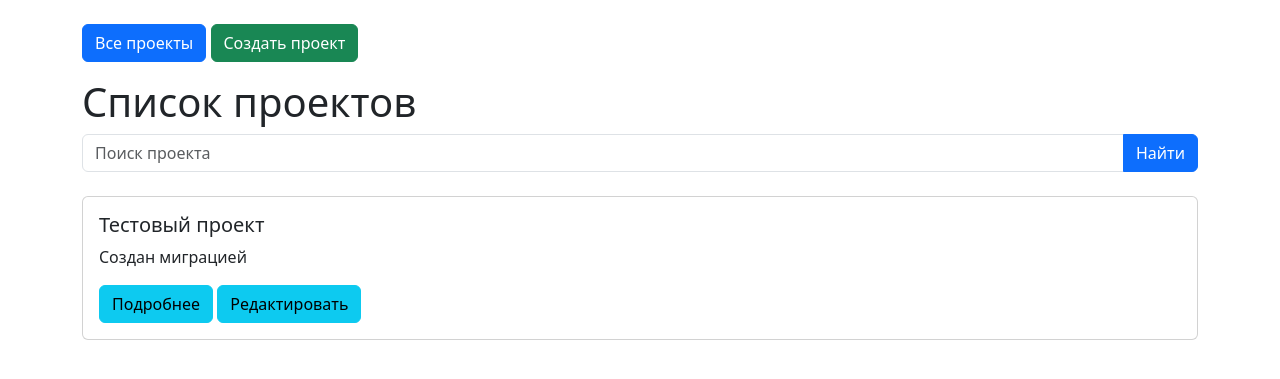
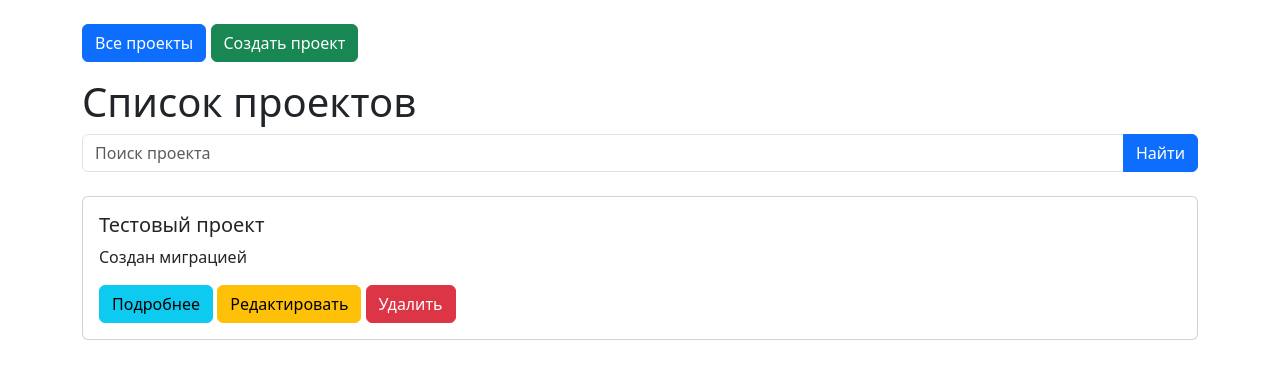
Before and after one commit to timurjirdai/Akopyan_hm_57, a Django app: page / in a window 1280 px wide. Shown: the top 379 px of the page. Run offline with Django 5.2, Linux system fonts and the light colour scheme; data comes from the database, SQL or seed files in the repository.

Commit message:
Поменял форму, также добавил возможность удаления проекта

```diff
--- a/tracker/forms.py
+++ b/tracker/forms.py
@@ -13,7 +13,7 @@ class IssueForm(forms.ModelForm):
 
     class Meta:
         model = Issue
-        fields = '__all__'
+        exclude = ['project']
 
 
 class ProjectForm(forms.ModelForm):
--- a/tracker/templates/project_list.html
+++ b/tracker/templates/project_list.html
@@ -25,9 +25,7 @@
 
         <h5>{{ project.name }}</h5>
 
-        <p>
-            {{ project.description }}
-        </p>
+        <p>{{ project.description }}</p>
 
         <a href="{% url 'project_detail' project.pk %}"
            class="btn btn-info">
@@ -35,9 +33,66 @@
         </a>
 
         <a href="{% url 'project_edit' project.pk %}"
-           class="btn btn-info">
+           class="btn btn-warning">
             Редактировать
         </a>
+
+        <button
+            type="button"
+            class="btn btn-danger"
+            data-bs-toggle="modal"
+            data-bs-target="#deleteModal{{ project.pk }}">
+            Удалить
+        </button>
+
+    </div>
+</div>
+
+<div class="modal fade"
+     id="deleteModal{{ project.pk }}"
+     tabindex="-1"
+     aria-hidden="true">
+
+    <div class="modal-dialog">
+        <div class="modal-content">
+
+            <div class="modal-header">
+                <h5 class="modal-title">
+                    Подтверждение удаления
+                </h5>
+
+                <button type="button"
+                        class="btn-close"
+                        data-bs-dismiss="modal">
+                </button>
+            </div>
+
+            <div class="modal-body">
+                Вы действительно хотите удалить проект
+                "{{ project.name }}"?
+            </div>
+
+            <div class="modal-footer">
+
+                <button type="button"
+                        class="btn btn-secondary"
+                        data-bs-dismiss="modal">
+                    Отмена
+                </button>
+
+                <form method="post"
+                      action="{% url 'project_delete' project.pk %}">
+                    {% csrf_token %}
+
+                    <button type="submit"
+                            class="btn btn-danger">
+                        Удалить
+                    </button>
+                </form>
+
+            </div>
+
+        </div>
     </div>
 </div>
 
```
